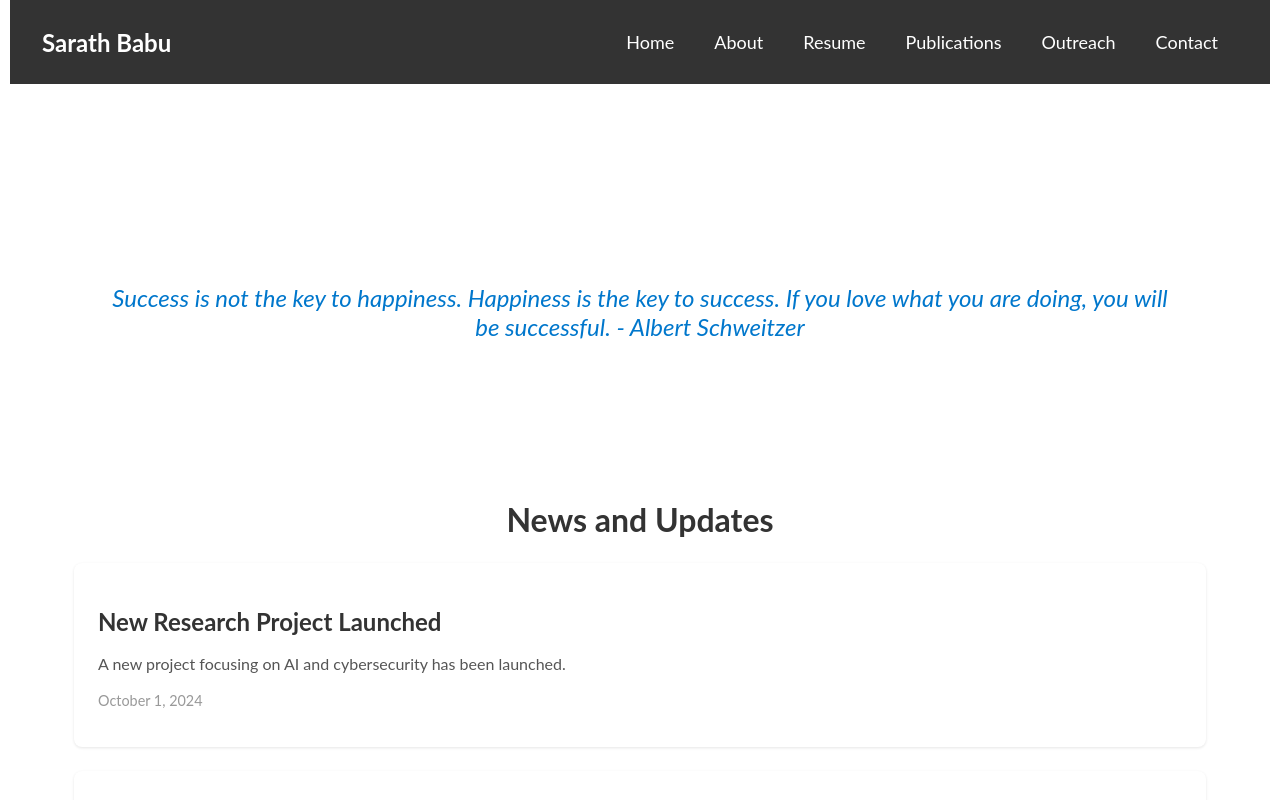
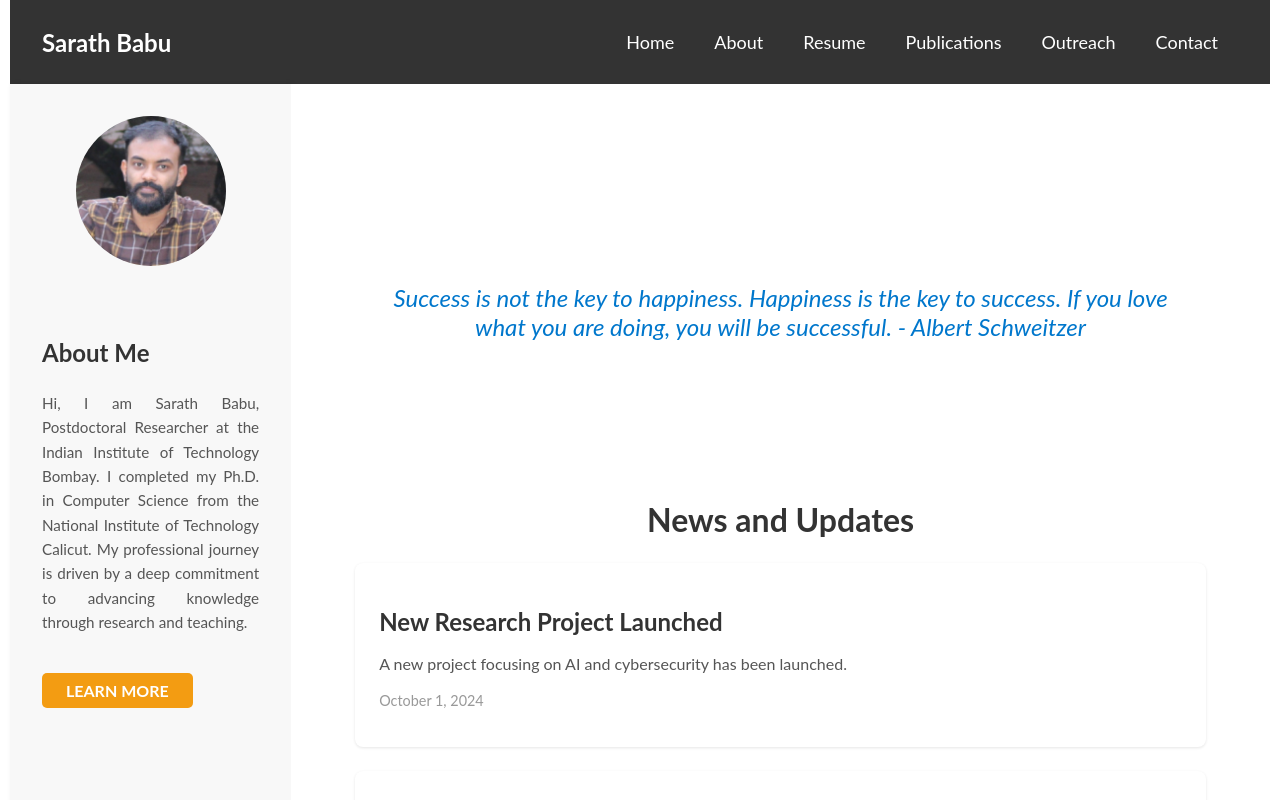
Before and after one commit to SarathBabu0410/personal-wesite, a React (Create React App) app: page / in a window 1280 px wide. Shown: the top 800 px of the page. Built offline with nearby package versions, Linux system fonts and the light colour scheme.

Commit message:
Update Sidebar.js

```diff
--- a/src/components/Sidebar.js
+++ b/src/components/Sidebar.js
@@ -1,7 +1,7 @@
 import React from "react";
 import { Link } from "react-router-dom";
 import styled from "styled-components";
-import myPhoto from "../assets/1234x.jpeg"; // Your photo
+import myPhoto from "../assets/1234x.jpeg"; // Add your photo in the assets folder
 
 const SidebarContainer = styled.div`
   width: 300px;
@@ -12,15 +12,6 @@ const SidebarContainer = styled.div`
   flex-direction: column;
   align-items: center;
   box-shadow: 2px 0 5px rgba(0, 0, 0, 0.1);
-
-  @media (max-width: 768px) {
-    width: 100%; /* Full width on mobile */
-    height: auto; /* Adjust height for mobile */
-    position: fixed; /* Fix position on mobile */
-    bottom: 0; /* Keep at bottom */
-    box-shadow: none; /* Remove shadow for mobile */
-    z-index: 999; /* Ensure the sidebar is above other elements */
-  }
 `;
 
 const Photo = styled.img`
@@ -29,37 +20,31 @@ const Photo = styled.img`
   border-radius: 50%;
   object-fit: cover;
   margin-bottom: 1rem;
+`;
 
-  @media (max-width: 768px) {
-    width: 120px;
-    height: 120px;
-  }
+const Name = styled.h3`
+  margin-top: 1rem;
+  font-weight: bold;
+  font-size: 1.3rem;
+  color: #333;
 `;
 
 const AboutContainer = styled.div`
-  margin-top: 2rem; /* Space below the name */
+  margin-top: 2rem; /* Added small space below the name */
 `;
 
 const Heading = styled.h3`
   font-weight: bold;
   font-size: 1.5rem;
   color: #333;
-
-  @media (max-width: 768px) {
-    font-size: 1.2rem;
-  }
 `;
 
 const Description = styled.p`
-  text-align: justify;
+  text-align: justify; /* Justify alignment for a clean, standard look */
   color: #555;
-  font-size: 0.95rem;
+  font-size: 0.95rem; /* Reduced font size */
   margin-top: 1rem;
   line-height: 1.6;
-
-  @media (max-width: 768px) {
-    font-size: 0.85rem;
-  }
 `;
 
 const Button = styled(Link)`
@@ -78,22 +63,19 @@ const Button = styled(Link)`
   }
 `;
 
-function Sidebar({ isVisible }) {
+function Sidebar() {
   return (
-    isVisible && ( // Render only if isVisible is true
     <SidebarContainer>
       <Photo src={myPhoto} alt="Sarath Babu" />
       <AboutContainer>
         <Heading>About Me</Heading>
         <Description>
-            Hi, I am Sarath Babu, Postdoctoral Researcher at the Indian Institute of Technology Bombay.
-            I completed my Ph.D. in Computer Science from the National Institute of Technology Calicut.
-            My professional journey is driven by a deep commitment to advancing knowledge through research and teaching.
+          Hi, I am Sarath Babu, Postdoctoral Researcher at the Indian Institute of Technology Bombay. I completed my Ph.D. in Computer Science from the National Institute of Technology Calicut. My professional journey is driven by a deep commitment to advancing knowledge through research and teaching.
         </Description>
+        {/* "LEARN MORE" button linked to the About page */}
         <Button to="/About">LEARN MORE</Button>
       </AboutContainer>
     </SidebarContainer>
-    )
   );
 }
 
```
Lines whose indentation alone changed are shown as unchanged.
